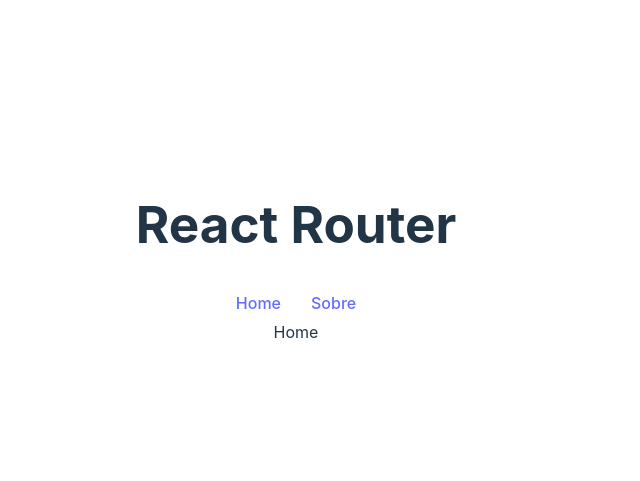
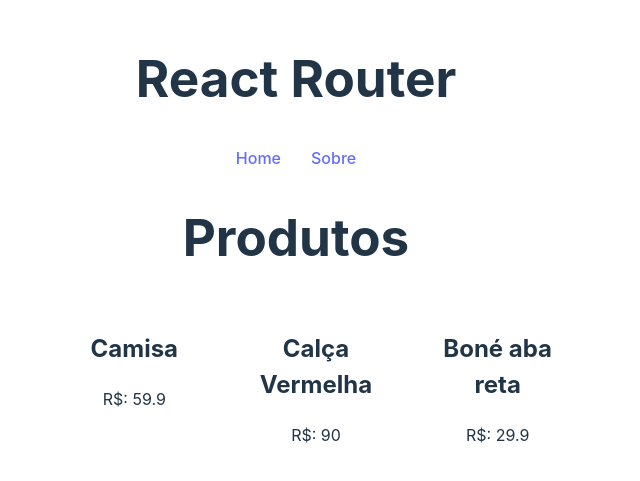
Before and after one commit to Jean-Martins22/Exercicios-React, a React (Vite) app in the folder 8_React_Router/reactrouter/: page / in a window 1280 px wide. Shown: the part 147-628 px from the top of the page, without its empty margins (344-984 px from the left). Built offline with nearby package versions, Linux system fonts and the light colour scheme; data requests are answered from the project's data file.

Commit message:
feat: Carregando Dados

```diff
--- a/8_React_Router/reactrouter/src/App.jsx
+++ b/8_React_Router/reactrouter/src/App.jsx
@@ -16,6 +16,7 @@
     <>
       <h1>React Router</h1>
       <BrowserRouter>
+        {/* 2 - Links Com React Router */}
         <Navbar />
         <Routes>
           <Route path="/" element={<Home />} />
--- /dev/null
+++ b/8_React_Router/reactrouter/src/hooks/useFetch.jsx
@@ -0,0 +1,109 @@
+import { useEffect, useState } from "react";
+
+// 4 - custom hook
+export const useFetch = (url) => {
+  const [data, setData] = useState(null);
+
+  // 5 - refatorando post
+  const [config, setConfig] = useState(null);
+  const [method, setMethod] = useState(null);
+  const [callFetch, setCallFetch] = useState(false);
+
+  // 6 - estado de loading
+  const [loading, setLoading] = useState(false);
+
+  // 8 - tratando erros
+  const [error, setError] = useState(false);
+
+  // 9 - desafio
+  const [itemId, setItemId] = useState(null);
+
+  const httpConfig = (data, method) => {
+    if (method === "POST") {
+      setConfig({
+        method: "POST",
+        headers: {
+          "Content-Type": "application/json",
+        },
+        body: JSON.stringify(data),
+      });
+
+      setMethod("POST");
+    } else if (method === "DELETE") {
+      setConfig({
+        method: "DELETE",
+        headers: {
+          "Content-Type": "application/json",
+        },
+      });
+
+      setMethod("DELETE");
+      setItemId(data);
+    }
+  };
+
+  useEffect(() => {
+    const fetchData = async () => {
+      // 6 - estado de loading
+      // mudar throttling no network p 3g
+      setLoading(true);
+
+      // 8 - tratando erros
+      try {
+        const res = await fetch(url);
+
+        const json = await res.json();
+
+        setData(json);
+
+        setMethod(null);
+
+        // 8 - tratando erros
+        setError(null);
+      } catch (error) {
+        console.log(error.message);
+
+        setError("Houve um erro ao carregar os dados!");
+      }
+
+      setLoading(false);
+    };
+
+    fetchData();
+  }, [url, callFetch]);
+
+  // 5 - refatorando post
+  useEffect(() => {
+    const httpRequest = async () => {
+      if (method === "POST") {
+        // 7 - loading no post
+        // mudar throttling no network p 3g
+        setLoading(true);
+
+        // 5 - refatorando post
+        let fetchOptions = [url, config];
+
+        const res = await fetch(...fetchOptions);
+
+        const json = await res.json();
+
+        setCallFetch(json);
+        // 9 - desafio
+      } else if (method === "DELETE") {
+        const deleteUrl = `${url}/${itemId}`;
+
+        const res = await fetch(deleteUrl, config);
+
+        const json = await res.json();
+
+        setCallFetch(json);
+      }
+    };
+
+    httpRequest();
+  }, [config]);
+
+  console.log(config);
+
+  return { data, httpConfig, loading, error };
+};
--- a/8_React_Router/reactrouter/src/pages/Home.css
+++ b/8_React_Router/reactrouter/src/pages/Home.css
@@ -0,0 +1,15 @@
+.products {
+    display: flex;
+    justify-content: center;
+    flex-wrap: wrap;
+}
+
+.products li {
+    border: 1px solid white;
+    border-radius: 5px;
+    padding: 10px;
+    text-align: center;
+    list-style: none;
+    margin: 0 10px;
+    width: 25%;
+}
--- a/8_React_Router/reactrouter/src/pages/Home.jsx
+++ b/8_React_Router/reactrouter/src/pages/Home.jsx
@@ -1,9 +1,27 @@
-import React from 'react'
+import { Link } from "react-router-dom";
+import { useFetch } from "../hooks/useFetch";
+
+import "./Home.css";
 
 const Home = () => {
-  return (
-    <div>Home</div>
-  )
-}
+  // 3 - Carregamento de Dados
 
-export default Home
+  const url = "http://localhost:3000/products";
+
+  const { data: items, loading, error } = useFetch(url);
+
+  return <div>
+    <h1>Produtos</h1>
+    {error && <p>{error}</p>}
+    <ul className="products">
+        {items && items.map(item => (
+          <li key={item.id}>
+            <h2>{item.name}</h2>
+            <p>R$: {item.price}</p>
+          </li>
+        ))}
+    </ul>
+  </div>;
+};
+
+export default Home;
```
Also changed, not shown: 8_React_Router/reactrouter/src/components/Navbar.jsx (+8 -7 lines).
